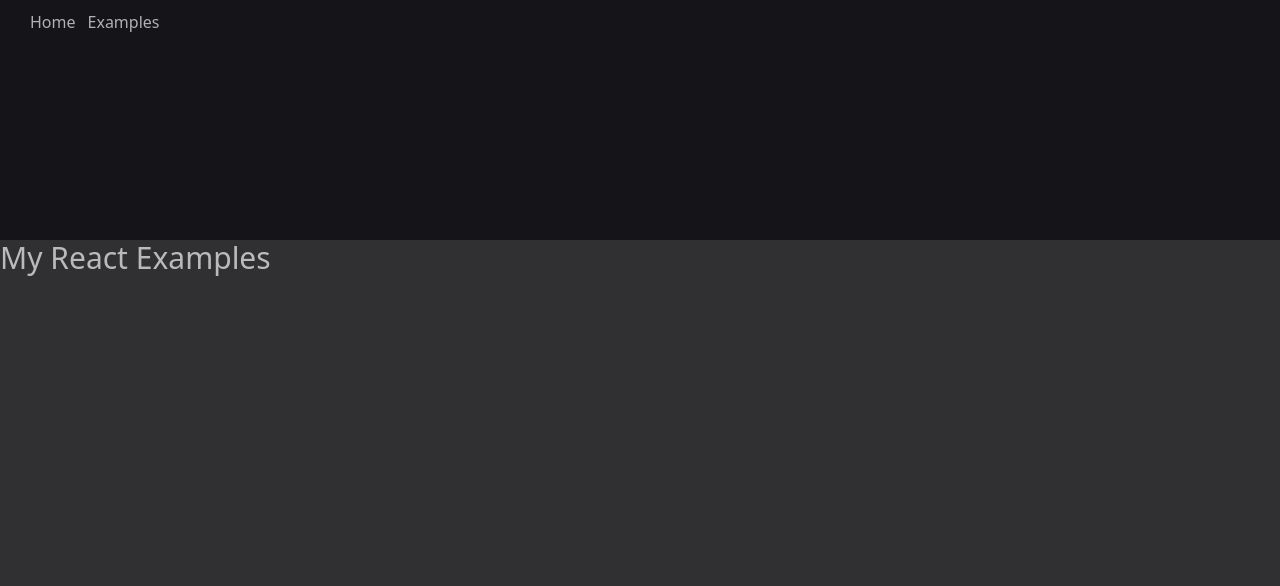
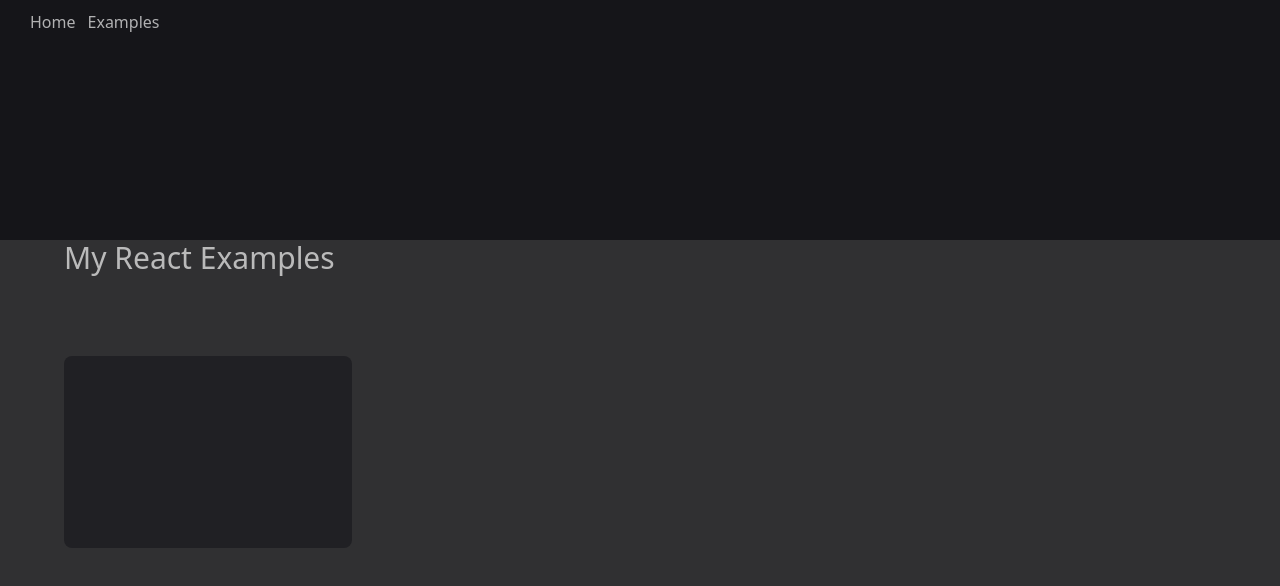
Before and after one commit to SmartDever02/SmartDev-Blog, a React (Vite) app: page /examples in a window 1280 px wide. Shown: the top 586 px of the page. Built offline with nearby package versions, Linux system fonts and the light colour scheme.

Commit message:
Common Layouts

```diff
--- /dev/null
+++ b/src/components/containers/index.tsx
@@ -0,0 +1,16 @@
+const Container = (props: PropType) => {
+  return (
+    <div
+      className={`max-w-screen overflow-x-hidden sm:px-[2%] md:px-[5%] ${props?.addClass}`}
+    >
+      {props.children}
+    </div>
+  );
+};
+
+interface PropType {
+  children: any;
+  addClass?: string;
+}
+
+export default Container;
--- a/src/components/header/Header.tsx
+++ b/src/components/header/Header.tsx
@@ -3,7 +3,7 @@
 
 const Header = () => {
   return (
-    <header className='bg-[#151519] h-60 w-screen p-[10px_30px]'>
+    <header className='bg-[#151519] h-60 p-[10px_30px]'>
       <div className='text-md flex gap-3'>
         {navs.map((nav) => (
           <Link key={nav.value} to={nav.link} className=''>
--- a/src/data/structure.ts
+++ b/src/data/structure.ts
@@ -1,6 +1,7 @@
 export const examples = [
   {
     value: 'UseTransition',
+    description: 'An Example With UseTransition',
     link: '/usetransition',
   },
 ];
--- a/src/examples/UseTransition/UseTransitionExample.tsx
+++ b/src/examples/UseTransition/UseTransitionExample.tsx
@@ -1,7 +1,8 @@
 import React, { useCallback, useEffect, useState, useTransition } from 'react';
 import { debounce } from 'lodash';
 
-import ResultView from '.';
+import ResultView from './DataView';
+import Container from '../../components/containers';
 
 const UseTransition = () => {
   const [size, setSize] = useState(3);
@@ -59,7 +60,7 @@
   };
 
   return (
-    <div className='p-[100px_5%_0px_5%]'>
+    <Container addClass='mt-32'>
       <div className='w-[50vw] flex flex-col gap-[20px]'>
         {isPending ?? <p>Pending Now...</p>}
         <div className='p-[10px_30px] bg-darker flex justify-between items-center text-lg'>
@@ -86,7 +87,7 @@
         />
         <ResultView data={data} />
       </div>
-    </div>
+    </Container>
   );
 };
 
--- a/src/pages/examples/Examples.tsx
+++ b/src/pages/examples/Examples.tsx
@@ -1,10 +1,13 @@
+import Container from '../../components/containers';
 import Headings from '../../components/headings/Headings';
+import ExampleGrid from './components/ExampleGrid';
 
 const Examples = () => {
   return (
-    <div className='smart-examples'>
+    <Container>
       <Headings>My React Examples</Headings>
-    </div>
+      <ExampleGrid />
+    </Container>
   );
 };
 
--- a/src/pages/examples/components/ExampleGrid.tsx
+++ b/src/pages/examples/components/ExampleGrid.tsx
@@ -1,5 +1,17 @@
+import { Link } from 'react-router-dom';
+
+import { examples } from '../../../data/structure';
+import ExampleItem from './ExampleItem';
 const ExampleGrid = () => {
-  return <div></div>;
+  return (
+    <div className='mt-20 grid grid-cols-4'>
+      {examples.map((example) => (
+        <Link key={example.value} to={'/examples' + example.link}>
+          <ExampleItem data={example} />
+        </Link>
+      ))}
+    </div>
+  );
 };
 
 export default ExampleGrid;
--- /dev/null
+++ b/src/pages/examples/components/ExampleItem.tsx
@@ -0,0 +1,16 @@
+import { memo } from 'react';
+
+const ExampleItem = ({ data }: PropType) => {
+  return <div className='h-48 bg-darker rounded-lg'></div>;
+};
+
+interface PropType {
+  data: DataType;
+}
+interface DataType {
+  value: string;
+  description: string;
+  link: string;
+}
+
+export default memo(ExampleItem);
--- a/tailwind.config.js
+++ b/tailwind.config.js
@@ -1,6 +1,19 @@
 module.exports = {
   content: ['./src/**/*.{js,jsx,ts,tsx}'],
   theme: {
+    screens: {
+      sm: '320px',
+      // => @media (min-width: 320px) { ... }
+
+      md: '768px',
+      // => @media (min-width: 768px) { ... }
+
+      lg: '1280px',
+      // => @media (min-width: 1280px) { ... }
+
+      xl: '1600px',
+      // => @media (min-width: 1600px) { ... }
+    },
     colors: {
       primary: '#303032',
       darker: '#202024',
```
Also changed, not shown: 3 other files (tests, documents, lock files or other folders).
